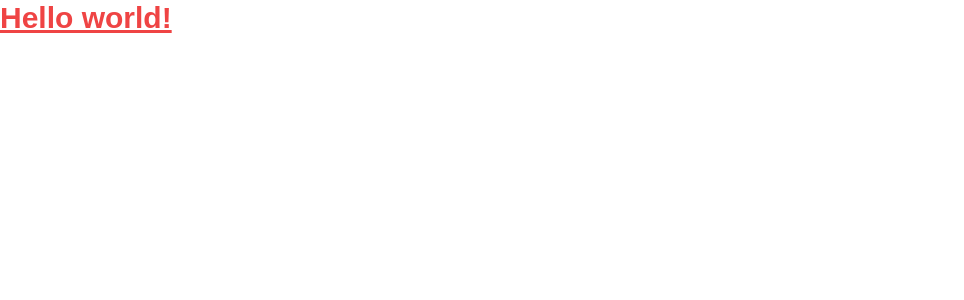
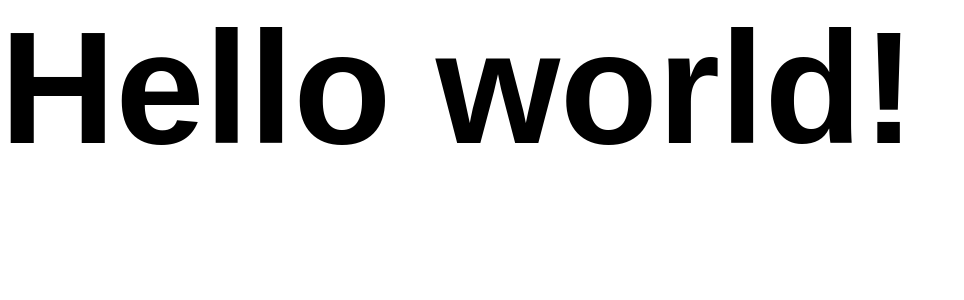
Before and after one commit to agkayster/ai-3js-react-website, a React (Vite) app in the folder client/: page / in a window 1280 px wide. Shown: the top 300 px of the page, without its empty margins (0-964 px from the left). Built offline with nearby package versions, Linux system fonts and the light colour scheme; a web font is replaced by a local one.

Commit message:
Testing our tailwindcss config

```diff
--- a/client/src/App.jsx
+++ b/client/src/App.jsx
@@ -1,11 +1,5 @@
-// import './App.css';
-
 function App() {
-	return (
-		<h1 className='text-3xl text-red-500 font-bold underline'>
-			Hello world!
-		</h1>
-	);
+	return <h1 className='head-text'>Hello world!</h1>;
 }
 
 export default App;
```
